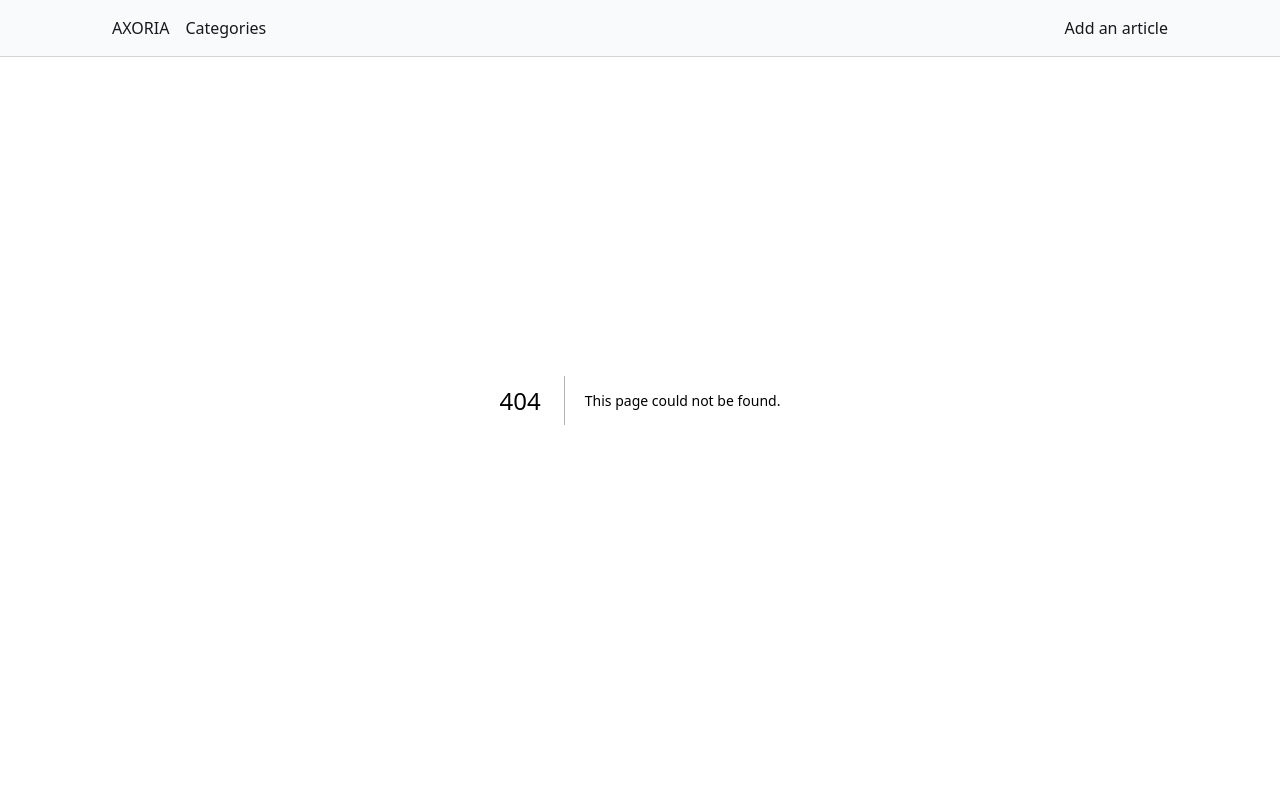
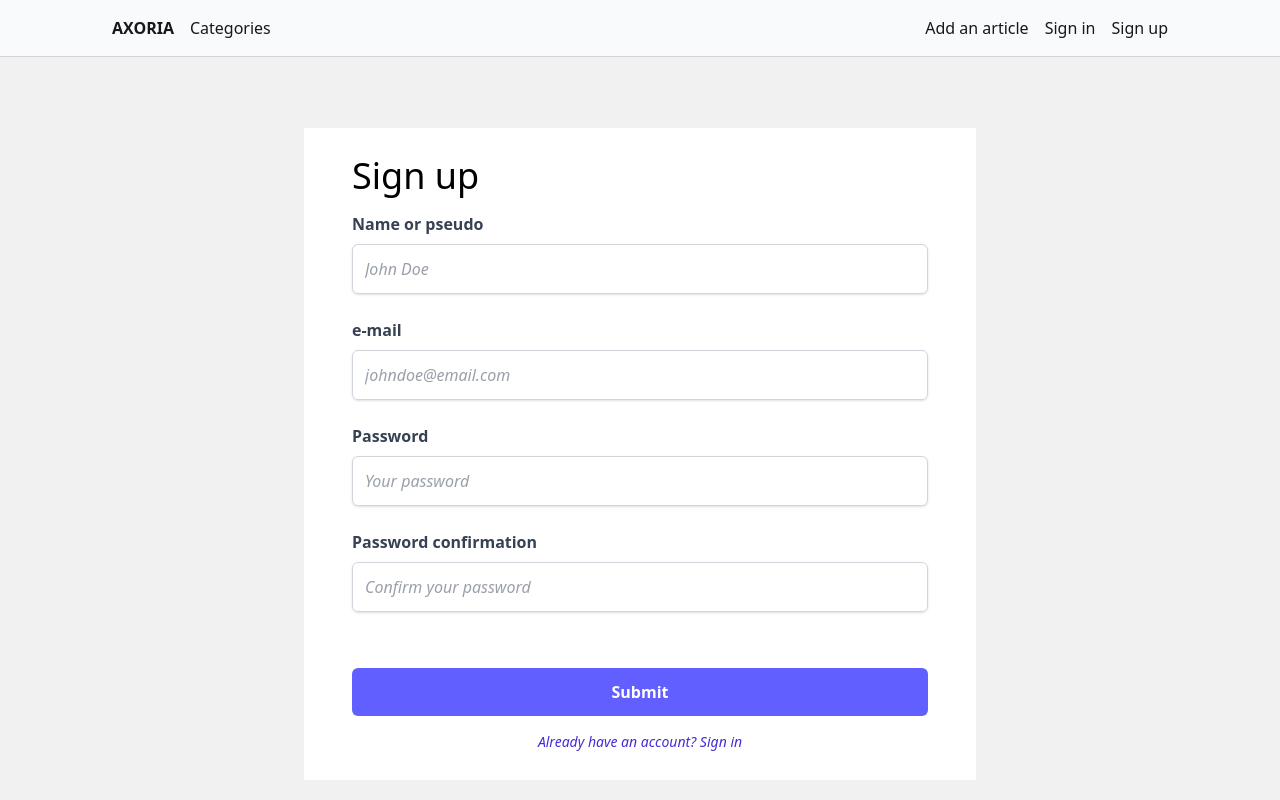
Before and after one commit to lesimpleliott/axoria-blog-eLe, a Next.js app: page /signup in a window 1280 px wide. Before the commit this address had no page. Shown: the top 800 px of the page. Built offline with nearby package versions, Linux system fonts and the light colour scheme.

Commit message:
Create SignIn and SignUp Pages (UI)

```diff
--- /dev/null
+++ b/src/app/(auth)/signin/page.jsx
@@ -0,0 +1,51 @@
+import Link from "next/link";
+
+const page = () => {
+  return (
+    <main className="mx-auto mt-32 mb-44 max-w-2xl bg-white p-7 px-12">
+      <h1 className="mx-auto mb-4 text-4xl">Sign in</h1>
+
+      <form className="mx-auto flex flex-col">
+        {/* NAME */}
+        <label htmlFor="userName" className="f-label mb-2">
+          Name or pseudo
+        </label>
+        <input
+          className="f-input mb-6 placeholder:italic"
+          type="text"
+          id="userName"
+          name="userName"
+          placeholder="John Doe"
+          required
+        />
+
+        {/* PASSWORD */}
+        <label htmlFor="password" className="f-label mb-2">
+          Password
+        </label>
+        <input
+          className="f-input mb-6 placeholder:italic"
+          type="password"
+          id="password"
+          name="password"
+          placeholder="Your password"
+          required
+        />
+
+        {/* SUBMIT */}
+        <button className="mt-4 min-w-44 cursor-pointer rounded-md border-none bg-indigo-500 px-4 py-3 font-bold text-white hover:bg-indigo-700">
+          Sign in
+        </button>
+
+        <Link
+          href={"/signup"}
+          className="mt-4 text-center text-sm text-indigo-700 italic hover:text-indigo-500 hover:underline"
+        >
+          Don't have an account? Sign up
+        </Link>
+      </form>
+    </main>
+  );
+};
+
+export default page;
--- /dev/null
+++ b/src/app/(auth)/signup/page.jsx
@@ -0,0 +1,76 @@
+import Link from "next/link";
+
+const page = () => {
+  return (
+    <main className="mx-auto mt-32 mb-44 max-w-2xl bg-white p-7 px-12">
+      <h1 className="mx-auto mb-4 text-4xl">Sign up</h1>
+
+      <form className="mx-auto flex flex-col">
+        {/* NAME */}
+        <label htmlFor="userName" className="f-label mb-2">
+          Name or pseudo
+        </label>
+        <input
+          className="f-input mb-6 placeholder:italic"
+          type="text"
+          id="userName"
+          name="userName"
+          placeholder="John Doe"
+          required
+        />
+
+        {/* EMAIL */}
+        <label htmlFor="email" className="f-label mb-2">
+          e-mail
+        </label>
+        <input
+          className="f-input mb-6 placeholder:italic"
+          type="email"
+          id="email"
+          name="email"
+          placeholder="johndoe@email.com"
+        />
+
+        {/* PASSWORD */}
+        <label htmlFor="password" className="f-label mb-2">
+          Password
+        </label>
+        <input
+          className="f-input mb-6 placeholder:italic"
+          type="password"
+          id="password"
+          name="password"
+          placeholder="Your password"
+          required
+        />
+
+        {/* PASSWORD CONFIRMATION */}
+        <label htmlFor="passwordRepeat" className="f-label mb-2">
+          Password confirmation
+        </label>
+        <input
+          className="f-input mb-10 placeholder:italic"
+          type="password"
+          id="passwordRepeat"
+          name="passwordRepeat"
+          placeholder="Confirm your password"
+          required
+        />
+
+        {/* SUBMIT */}
+        <button className="mt-4 min-w-44 cursor-pointer rounded-md border-none bg-indigo-500 px-4 py-3 font-bold text-white hover:bg-indigo-700">
+          Submit
+        </button>
+
+        <Link
+          href={"/signin"}
+          className="mt-4 text-center text-sm text-indigo-700 italic hover:text-indigo-500 hover:underline"
+        >
+          Already have an account? Sign in
+        </Link>
+      </form>
+    </main>
+  );
+};
+
+export default page;
--- a/src/components/Navbar.jsx
+++ b/src/components/Navbar.jsx
@@ -4,7 +4,7 @@ function Navbar() {
   return (
     <nav className="fixed z-10 w-full border-b border-b-zinc-300 bg-slate-50">
       <div className="u-main-container flex gap-x-4 py-4">
-        <Link className="text-zinc-900" href="/">
+        <Link className="font-bold text-zinc-900" href="/">
           AXORIA
         </Link>
         <Link className="mr-auto text-zinc-900" href="/categories">
@@ -13,6 +13,12 @@ function Navbar() {
         <Link className="text-zinc-900" href="/dashboard/create">
           Add an article
         </Link>
+        <Link className="text-zinc-900" href="/signin">
+          Sign in
+        </Link>
+        <Link className="text-zinc-900" href="/signup">
+          Sign up
+        </Link>
       </div>
     </nav>
   );
```
